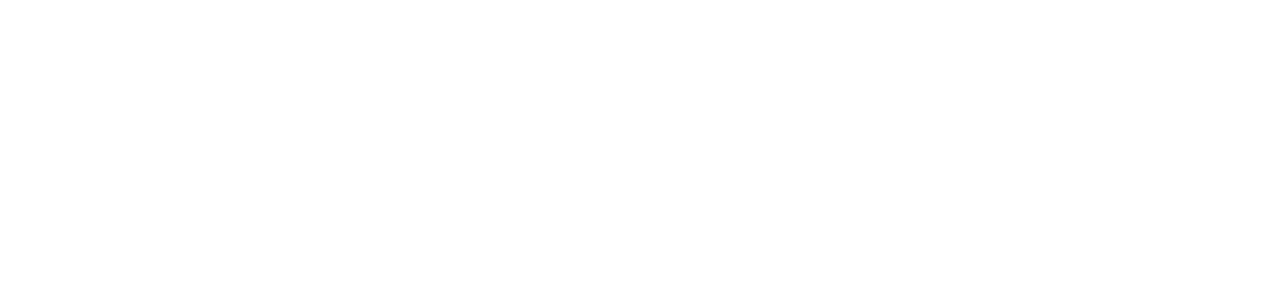
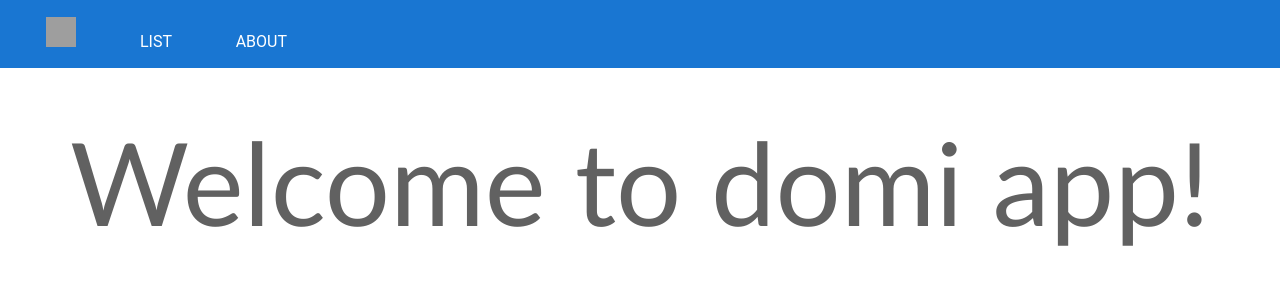
Before and after one commit to klocdomi/angular-ybt48s, an Angular app: page / in a window 1280 px wide. Shown: the top 300 px of the page. Built offline with nearby package versions, Linux system fonts and the light colour scheme; grey boxes are pictures that could not be loaded.

Commit message:
6 files modified, 4 added

```diff
--- /dev/null
+++ b/src/app/about/about.component.html
@@ -0,0 +1 @@
+<p>about works!</p>
--- /dev/null
+++ b/src/app/about/about.component.ts
@@ -0,0 +1,15 @@
+import { Component, OnInit } from '@angular/core';
+
+@Component({
+  selector: 'app-about',
+  templateUrl: './about.component.html',
+  styleUrls: ['./about.component.css']
+})
+export class AboutComponent implements OnInit {
+
+  constructor() { }
+
+  ngOnInit(): void {
+  }
+
+}
--- a/src/app/app.component.html
+++ b/src/app/app.component.html
@@ -1,8 +1,6 @@
 
 <app-top-bar></app-top-bar>
-<div class="container">
-  <router-outlet></router-outlet>
-</div>
+<router-outlet></router-outlet>
 
 <!--
 Copyright Google LLC. All Rights Reserved.
--- a/src/app/app.module.ts
+++ b/src/app/app.module.ts
@@ -6,6 +6,7 @@
 import { AppComponent } from './app.component';
 import { TopBarComponent } from './top-bar/top-bar.component';
 import { WelcomeComponent } from './welcome/welcome.component';
+import { AboutComponent } from './about/about.component';
 
 @NgModule({
   imports: [
@@ -13,12 +14,14 @@
     ReactiveFormsModule,
     RouterModule.forRoot([
       { path: '', component: WelcomeComponent },
+      { path: 'about', component: AboutComponent}
     ])
   ],
   declarations: [
     AppComponent,
     TopBarComponent,
     WelcomeComponent,
+    AboutComponent,
   ],
   bootstrap: [
     AppComponent
--- a/src/app/top-bar/top-bar.component.css
+++ b/src/app/top-bar/top-bar.component.css
@@ -7,3 +7,8 @@
 a:hover {
   color: black
 }
+
+#app-icon {
+  height: 30px;
+  width: 30px;
+}
--- a/src/app/top-bar/top-bar.component.html
+++ b/src/app/top-bar/top-bar.component.html
@@ -1,8 +1,11 @@
 <div>
   <a href="/">
-      <img src></img>
+      <img id="app-icon" src="./assets/app-icon.ico" />
   </a>
-  <a>HOME</a>
-  <a>LIST</a>
-  <a>ABOUT</a>
+  <a>
+    LIST
+  </a>
+  <a [routerLink]="['/about']">
+    ABOUT
+  </a>
 </div>
--- a/src/app/welcome/welcome.component.css
+++ b/src/app/welcome/welcome.component.css
@@ -0,0 +1,9 @@
+h1 {
+  font-family: 'Gill Sans', 'Gill Sans MT', Calibri, 'Trebuchet MS', sans-serif;
+  font-size: 9vw;
+  font-size-adjust: initial;
+  margin: 25px;
+  text-align: center;
+  position: relative;
+  top: 40%;
+}
--- a/src/app/welcome/welcome.component.html
+++ b/src/app/welcome/welcome.component.html
@@ -1 +1 @@
-<p>welcome works!</p>
+<h1>Welcome to domi app!</h1>
```
Also changed, not shown: src/app/about/about.component.css (added), 1 other file (tests, documents, lock files or other folders).
